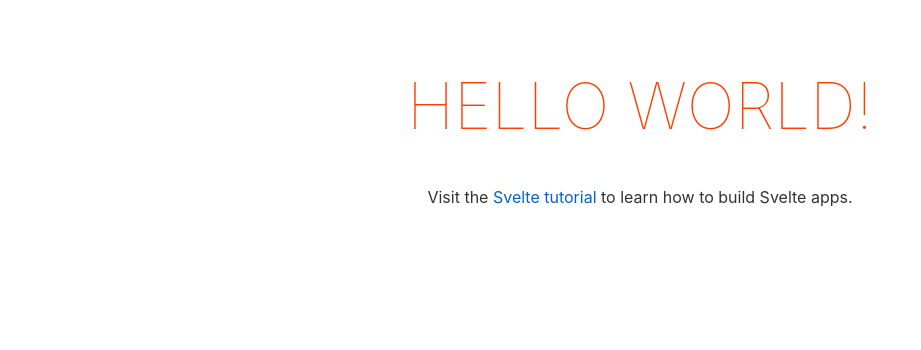
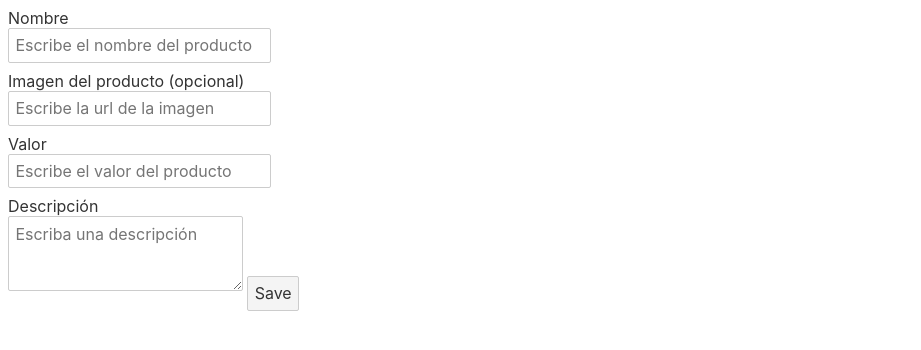
Before and after one commit to martincorredor/svelte-e-commerce, a Svelte app: page / in a window 1280 px wide. Shown: the top 350 px of the page, without its empty margins (0-921 px from the left). Built offline with nearby package versions, Linux system fonts and the light colour scheme.

Commit message:
[ADD] Add firebase to project and update svelte document to save product on db

```diff
--- a/package.json
+++ b/package.json
@@ -6,7 +6,8 @@
   "scripts": {
     "build": "rollup -c",
     "dev": "rollup -c -w",
-    "start": "sirv public --no-clear"
+    "start": "sirv public --no-clear",
+    "format": "prettier --write ."
   },
   "devDependencies": {
     "@rollup/plugin-commonjs": "^24.0.0",
@@ -19,6 +20,7 @@
     "svelte": "^3.55.0"
   },
   "dependencies": {
+    "firebase": "^10.12.3",
     "sirv-cli": "^2.0.0"
   }
 }
--- a/src/App.svelte
+++ b/src/App.svelte
@@ -1,30 +1,56 @@
 <script>
-	export let name;
+  import {
+    onSnapshot,
+    collection,
+    addDoc,
+    deleteDoc,
+    doc,
+    updateDoc,
+  } from 'firebase/firestore';
+  import { db } from './firebase';
+
+  let product = {
+    name: '',
+    description: '',
+    imageUrl: '',
+    valor: null,
+  };
+
+  const handleSubmit = async () => {
+    await addDoc(collection(db, 'products'), product);
+    console.log(`se guardó el producto: ${product}`);
+  };
 </script>
 
 <main>
-	<h1>Hello {name}!</h1>
-	<p>Visit the <a href="https://svelte.dev/tutorial">Svelte tutorial</a> to learn how to build Svelte apps.</p>
+  <form on:submit|preventDefault={handleSubmit}>
+    <label for="name">Nombre</label>
+    <input
+      bind:value={product.name}
+      type="text"
+      placeholder="Escribe el nombre del producto"
+    />
+    <label for="imageUrl">Imagen del producto (opcional)</label>
+    <input
+      bind:value={product.imageUrl}
+      type="text"
+      placeholder="Escribe la url de la imagen"
+    />
+    <label for="name">Valor</label>
+    <input
+      bind:value={product.valor}
+      type="number"
+      placeholder="Escribe el valor del producto"
+    />
+    <label for="description">Descripción</label>
+    <textarea
+      bind:value={product.description}
+      id="description"
+      rows="3"
+      placeholder="Escriba una descripción"
+    />
+    <button>Save</button>
+  </form>
 </main>
 
-<style>
-	main {
-		text-align: center;
-		padding: 1em;
-		max-width: 240px;
-		margin: 0 auto;
-	}
-
-	h1 {
-		color: #ff3e00;
-		text-transform: uppercase;
-		font-size: 4em;
-		font-weight: 100;
-	}
-
-	@media (min-width: 640px) {
-		main {
-			max-width: none;
-		}
-	}
-</style>
+<style></style>
--- /dev/null
+++ b/src/firebase.js
@@ -0,0 +1,15 @@
+import { initializeApp } from "firebase/app";
+import { Firestore, getFirestore } from "firebase/firestore";
+// Your web app's Firebase configuration
+const firebaseConfig = {
+  apiKey: "AIzaSyBBdMMxQsftbxp8PYqQTUoZIN0_9L8Wous",
+  authDomain: "e-commerce-ac54c.firebaseapp.com",
+  projectId: "e-commerce-ac54c",
+  storageBucket: "e-commerce-ac54c.appspot.com",
+  messagingSenderId: "70899057262",
+  appId: "1:70899057262:web:029ac27f96e1f0d1289c7f",
+};
+
+// Initialize Firebase
+const app = initializeApp(firebaseConfig);
+export const db = getFirestore(app);
```
Also changed, not shown: 2 other files (tests, documents, lock files or other folders).
